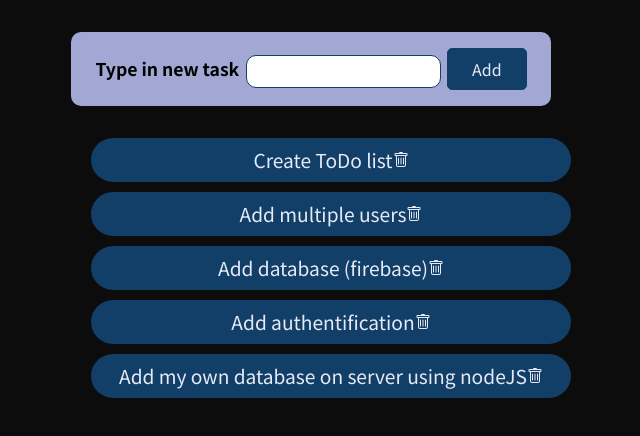
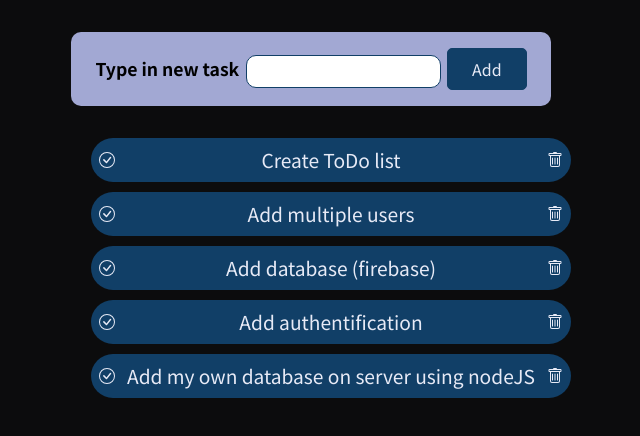
Before and after one commit to Sperthix/MyNotes, a React (Create React App) app: page / in a window 1280 px wide. Shown: the top 436 px of the page, without its empty margins (329-969 px from the left). Built offline with nearby package versions, Linux system fonts and the light colour scheme.

Commit message:
removing todos after clicking on trash icon

```diff
--- a/src/components/Tasks/Task.js
+++ b/src/components/Tasks/Task.js
@@ -3,9 +3,25 @@ import { Fragment } from "react";
 import styles from "./Task.module.css";
 
 const Task = (props) => {
+  const trashClickHandler = () => {
+    console.log("Trash click handler: " + props.id);
+    props.onDelete(props.id);
+  };
+
   return (
     <Fragment>
       <li className={styles.task}>
+        <svg
+          xmlns="http://www.w3.org/2000/svg"
+          width="16"
+          height="16"
+          fill="currentColor"
+          className="bi bi-check-circle"
+          viewBox="0 0 16 16"
+        >
+          <path d="M8 15A7 7 0 1 1 8 1a7 7 0 0 1 0 14zm0 1A8 8 0 1 0 8 0a8 8 0 0 0 0 16z" />
+          <path d="M10.97 4.97a.235.235 0 0 0-.02.022L7.477 9.417 5.384 7.323a.75.75 0 0 0-1.06 1.06L6.97 11.03a.75.75 0 0 0 1.079-.02l3.992-4.99a.75.75 0 0 0-1.071-1.05z" />
+        </svg>
         <label>{props.label}</label>
         <svg
           xmlns="http://www.w3.org/2000/svg"
@@ -14,6 +30,7 @@ const Task = (props) => {
           fill="currentColor"
           className="bi bi-trash"
           viewBox="0 0 16 16"
+          onClick={trashClickHandler}
         >
           <path d="M5.5 5.5A.5.5 0 0 1 6 6v6a.5.5 0 0 1-1 0V6a.5.5 0 0 1 .5-.5zm2.5 0a.5.5 0 0 1 .5.5v6a.5.5 0 0 1-1 0V6a.5.5 0 0 1 .5-.5zm3 .5a.5.5 0 0 0-1 0v6a.5.5 0 0 0 1 0V6z" />
           <path
--- a/src/components/Tasks/Task.module.css
+++ b/src/components/Tasks/Task.module.css
@@ -1,6 +1,7 @@
 .task {
-    position: relative;
-    text-align: center;
+  display: flex;
+  justify-content: space-between;
+  align-items: center;
   margin: auto;
   margin-top: 10px;
   padding: 0.5rem;
@@ -12,10 +13,10 @@
 }
 
 .task label {
+  justify-content: center;
   font-size: 1.2rem;
-    text-align: left;
 }
 
 .task svg {
-    text-align: right;
+    justify-self: flex-end;
 }
--- a/src/components/Tasks/TaskList.js
+++ b/src/components/Tasks/TaskList.js
@@ -5,8 +5,13 @@ import Task from "./Task";
 const TaskList = () => {
   const TodosCtx = useContext(TodosContext);
 
+  const todoDeleteHandler = (id) => {
+    console.log("todoDeleteHandler: " + id)
+    TodosCtx.removeTodo(id);
+  };
+
   const activeTasks = TodosCtx.todos.map((task) => {
-    return <Task label={task.label} key={task.id} />;
+    return <Task label={task.label} key={task.id} id={task.id} onDelete={todoDeleteHandler}/>;
   });
 
   return <ul>{activeTasks}</ul>;
--- a/src/context/todos-provider.js
+++ b/src/context/todos-provider.js
@@ -33,7 +33,9 @@ const TodosProvider = (props) => {
     setTodos([...todos, todo]);
   };
 
-  const removeTodoHandler = (id) => {};
+  const removeTodoHandler = (id) => {
+    setTodos(todos.filter((item) => item.id !== id));
+  };
 
   const clearTodosHandler = () => {
     setTodos([]);
```
Also changed, not shown: 1 other file (tests, documents, lock files or other folders). Lines whose indentation alone changed are shown as unchanged.
